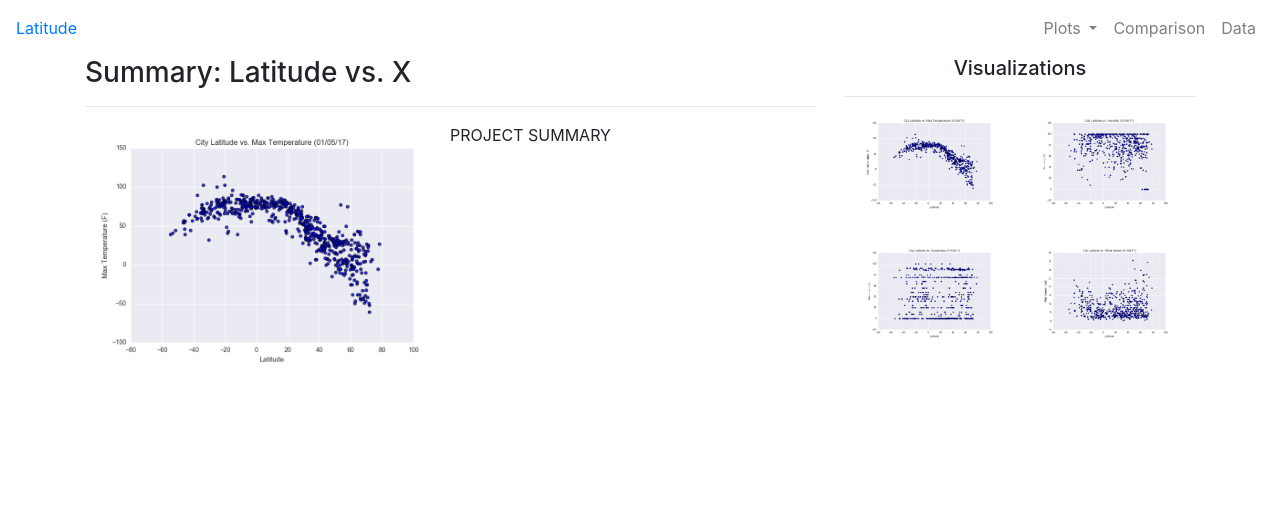
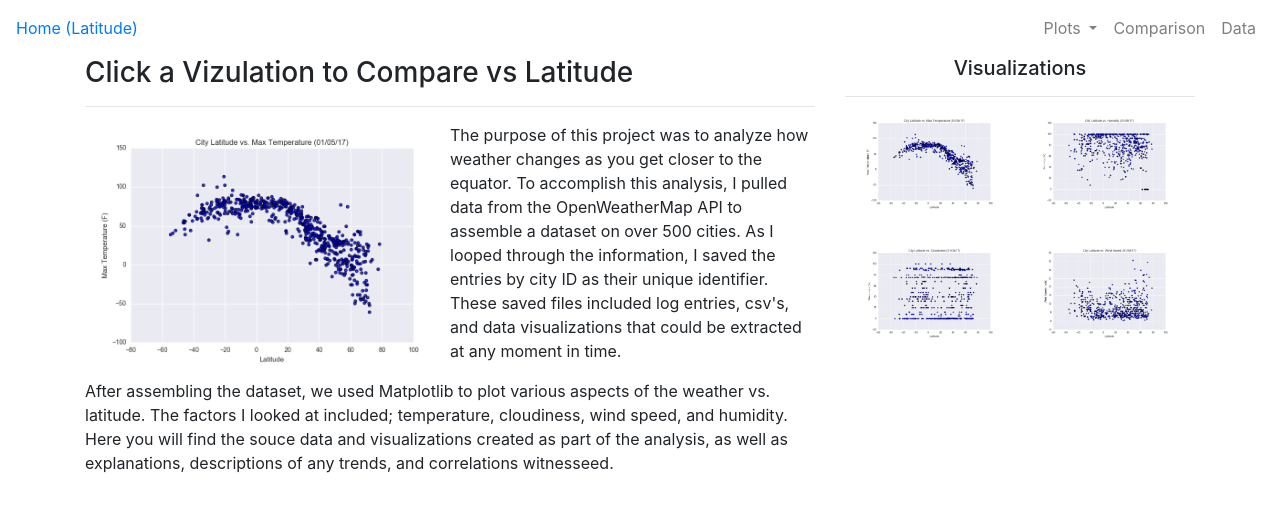
Before and after one commit to Vincent-glitch/Web-Design-Challenge, a plain HTML site: page index.html in a window 1280 px wide. Drawn offline with nearby package versions, Linux system fonts and the light colour scheme.

Commit message:
index update

```diff
--- a/index.html
+++ b/index.html
@@ -15,7 +15,7 @@
     <!-- Navigation Section -->
     <div class="nav-bar">
       <nav class="navbar navbar-expand-lg navbar-light primary-color">
-        <a href="/Web-Design-Challenge">Latitude</a>
+        <a href="/Web-Design-Challenge"> Home (Latitude) </a>
         <button class="navbar-toggler border border-white" type="button" data-toggle="collapse" data-target="#navBarDropdown"
           aria-controls="navBarDropdown" aria-expanded="false" aria-label="Toggle navigation">
           <span class="navbar-toggler-icon"></span>
@@ -51,10 +51,18 @@
         <div class="col-lg-8 col-md-12">
           <!-- Left box  -->
           <div class="box">
-            <h3 class="title">Summary: Latitude vs. X</h3>
+            <h3 class="title">Click a Vizulation to Compare vs Latitude</h3>
             <hr>
             <img src="/Web-Design-Challenge/Images/Fig1.png" class="vizualization rounded float-left" alt="City Latitude vs. Max Temp">
-            <p>PROJECT SUMMARY </p>
+            <p> The purpose of this project was to analyze how weather changes as you get closer to the equator. To
+              accomplish this analysis, I pulled data from the OpenWeatherMap API to assemble a dataset on over 500
+              cities. As I looped through the information, I saved the entries by city ID as their unique identifier. These
+              saved files included log entries, csv's, and data visualizations that could be extracted at any moment in time.
+                  </p>
+                  <p> After assembling the dataset, we used Matplotlib to plot various aspects of the weather vs. latitude. The factors
+              I looked at included; temperature, cloudiness, wind speed, and humidity. Here you will find the souce data
+              and visualizations created as part of the analysis, as well as explanations, descriptions of any trends, and
+              correlations witnesseed.</p>
           </div>
         </div>
         <div class="col-lg-4 col-md-12">
```
